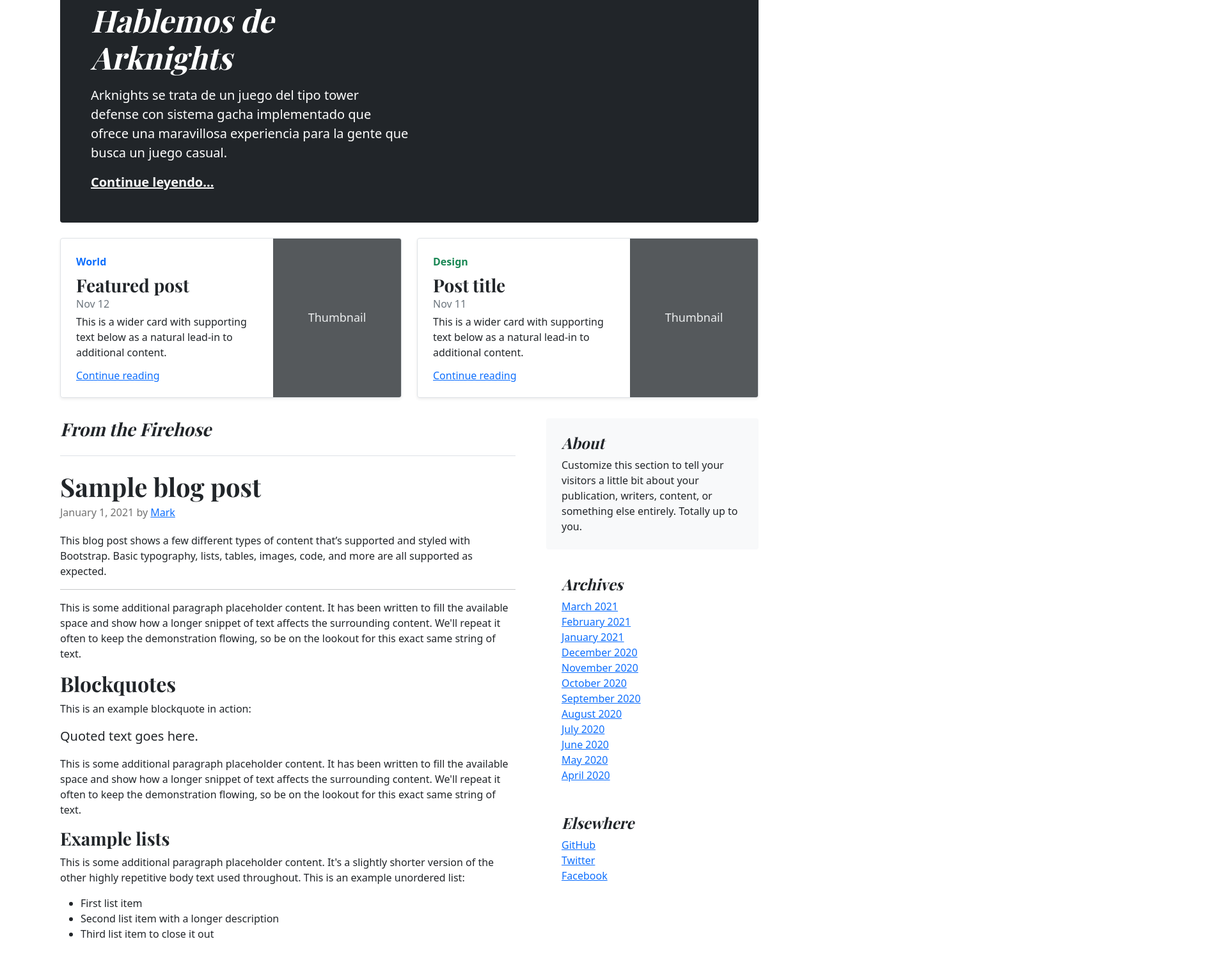
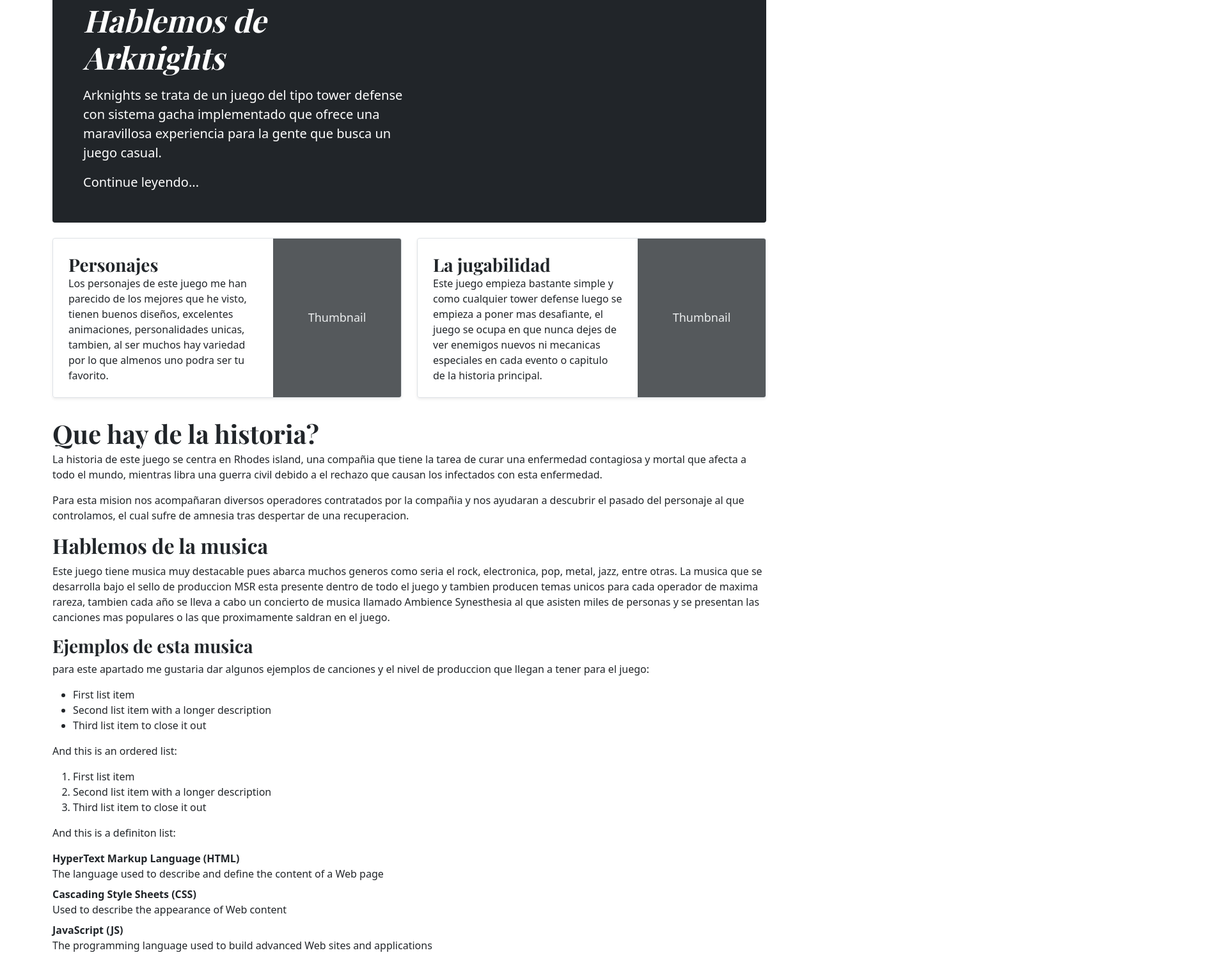
Before and after one commit to ilvola/Primera-evaluacion, a plain HTML site: page blog.html in a window 1280 px wide. Shown: the part 166-1659 px from the top of the page at 64% size, 1920 px wide, since content can reach past the window. Drawn offline with nearby package versions, Linux system fonts and the light colour scheme.

Commit message:
Avances dia 8 de abril-index y blog

```diff
--- a/blog.html
+++ b/blog.html
@@ -55,11 +55,8 @@
       <div class="col-4 text-center">
         <a class="blog-header-logo text-dark" href="">Arknights</a>
       </div>
-      <div class="col-4 d-flex justify-content-end align-items-center">
-        <a class="link-secondary" href="#" aria-label="Search">
           <svg xmlns="http://www.w3.org/2000/svg" width="20" height="20" fill="none" stroke="currentColor" stroke-linecap="round" stroke-linejoin="round" stroke-width="2" class="mx-3" role="img" viewBox="0 0 24 24"><title>Search</title><circle cx="10.5" cy="10.5" r="7.5"/><path d="M21 21l-5.2-5.2"/></svg>
         </a>
-        <a class="btn btn-sm btn-outline-secondary" href="#">Sign up</a>
       </div>
     </div>
   </header>
@@ -78,7 +75,7 @@
     <div class="col-md-6 px-0">
       <h1 class="display-4 fst-italic">Hablemos de Arknights</h1>
       <p class="lead my-3">Arknights se trata de un juego del tipo tower defense con sistema gacha implementado que ofrece una maravillosa experiencia para la gente que busca un juego casual.</p>
-      <p class="lead mb-0"><a href="#" class="text-white fw-bold">Continue leyendo...</a></p>
+      <p class="lead mb-0">Continue leyendo...</a></p>
     </div>
   </div>
 
@@ -86,12 +83,8 @@
     <div class="col-md-6">
       <div class="row g-0 border rounded overflow-hidden flex-md-row mb-4 shadow-sm h-md-250 position-relative">
         <div class="col p-4 d-flex flex-column position-static">
-          <strong class="d-inline-block mb-2 text-primary">World</strong>
-          <h3 class="mb-0">Featured post</h3>
-          <div class="mb-1 text-muted">Nov 12</div>
-          <p class="card-text mb-auto">This is a wider card with supporting text below as a natural lead-in to additional content.</p>
-          <a href="#" class="stretched-link">Continue reading</a>
-        </div>
+          <h3 class="mb-0">Personajes</h3>
+          <p class="card-text mb-auto">Los personajes de este juego me han parecido de los mejores que he visto, tienen buenos diseños, excelentes animaciones, personalidades unicas, tambien, al ser muchos hay variedad por lo que almenos uno podra ser tu favorito.</p>        </div>
         <div class="col-auto d-none d-lg-block">
           <svg class="bd-placeholder-img" width="200" height="250" xmlns="http://www.w3.org/2000/svg" role="img" aria-label="Placeholder: Thumbnail" preserveAspectRatio="xMidYMid slice" focusable="false"><title>Placeholder</title><rect width="100%" height="100%" fill="#55595c"/><text x="50%" y="50%" fill="#eceeef" dy=".3em">Thumbnail</text></svg>
 
@@ -101,11 +94,8 @@
     <div class="col-md-6">
       <div class="row g-0 border rounded overflow-hidden flex-md-row mb-4 shadow-sm h-md-250 position-relative">
         <div class="col p-4 d-flex flex-column position-static">
-          <strong class="d-inline-block mb-2 text-success">Design</strong>
-          <h3 class="mb-0">Post title</h3>
-          <div class="mb-1 text-muted">Nov 11</div>
-          <p class="mb-auto">This is a wider card with supporting text below as a natural lead-in to additional content.</p>
-          <a href="#" class="stretched-link">Continue reading</a>
+          <h3 class="mb-0">La jugabilidad</h3>
+          <p class="mb-auto">Este juego empieza bastante simple y como cualquier tower defense luego se empieza a poner mas desafiante, el juego se ocupa en que nunca dejes de ver enemigos nuevos ni mecanicas especiales en cada evento o capitulo de la historia principal.</p>
         </div>
         <div class="col-auto d-none d-lg-block">
           <svg class="bd-placeholder-img" width="200" height="250" xmlns="http://www.w3.org/2000/svg" role="img" aria-label="Placeholder: Thumbnail" preserveAspectRatio="xMidYMid slice" focusable="false"><title>Placeholder</title><rect width="100%" height="100%" fill="#55595c"/><text x="50%" y="50%" fill="#eceeef" dy=".3em">Thumbnail</text></svg>
@@ -115,27 +105,14 @@
     </div>
   </div>
 
-  <div class="row g-5">
-    <div class="col-md-8">
-      <h3 class="pb-4 mb-4 fst-italic border-bottom">
-        From the Firehose
-      </h3>
-
       <article class="blog-post">
-        <h2 class="blog-post-title">Sample blog post</h2>
-        <p class="blog-post-meta">January 1, 2021 by <a href="#">Mark</a></p>
-
-        <p>This blog post shows a few different types of content that’s supported and styled with Bootstrap. Basic typography, lists, tables, images, code, and more are all supported as expected.</p>
-        <hr>
-        <p>This is some additional paragraph placeholder content. It has been written to fill the available space and show how a longer snippet of text affects the surrounding content. We'll repeat it often to keep the demonstration flowing, so be on the lookout for this exact same string of text.</p>
-        <h2>Blockquotes</h2>
-        <p>This is an example blockquote in action:</p>
-        <blockquote class="blockquote">
-          <p>Quoted text goes here.</p>
-        </blockquote>
-        <p>This is some additional paragraph placeholder content. It has been written to fill the available space and show how a longer snippet of text affects the surrounding content. We'll repeat it often to keep the demonstration flowing, so be on the lookout for this exact same string of text.</p>
-        <h3>Example lists</h3>
-        <p>This is some additional paragraph placeholder content. It's a slightly shorter version of the other highly repetitive body text used throughout. This is an example unordered list:</p>
+        <h2 class="blog-post-title">Que hay de la historia?</h2>
+        <p>La historia de este juego se centra en Rhodes island, una compañia que tiene la tarea de curar una enfermedad contagiosa y mortal que afecta a todo el mundo, mientras libra una guerra civil debido a el rechazo que causan los infectados con esta enfermedad.</p>
+        <p>Para esta mision nos acompañaran diversos operadores contratados por la compañia y nos ayudaran a descubrir el pasado del personaje al que controlamos, el cual sufre de amnesia tras despertar de una recuperacion.</p>
+        <h2>Hablemos de la musica</h2>
+        <p>Este juego tiene musica muy destacable pues abarca muchos generos como seria el rock, electronica, pop, metal, jazz, entre otras. La musica que se desarrolla bajo el sello de produccion MSR esta presente dentro de todo el juego y tambien producen temas unicos para cada operador de maxima rareza, tambien cada año se lleva a cabo un concierto de musica llamado Ambience Synesthesia al que asisten miles de personas y se presentan las canciones mas populares o las que proximamente saldran en el juego.</p>
+        <h3>Ejemplos de esta musica</h3>
+        <p>para este apartado me gustaria dar algunos ejemplos de canciones y el nivel de produccion que llegan a tener para el juego:</p>
         <ul>
           <li>First list item</li>
           <li>Second list item with a longer description</li>
```
Also changed, not shown: index.html (+10 -35 lines).
